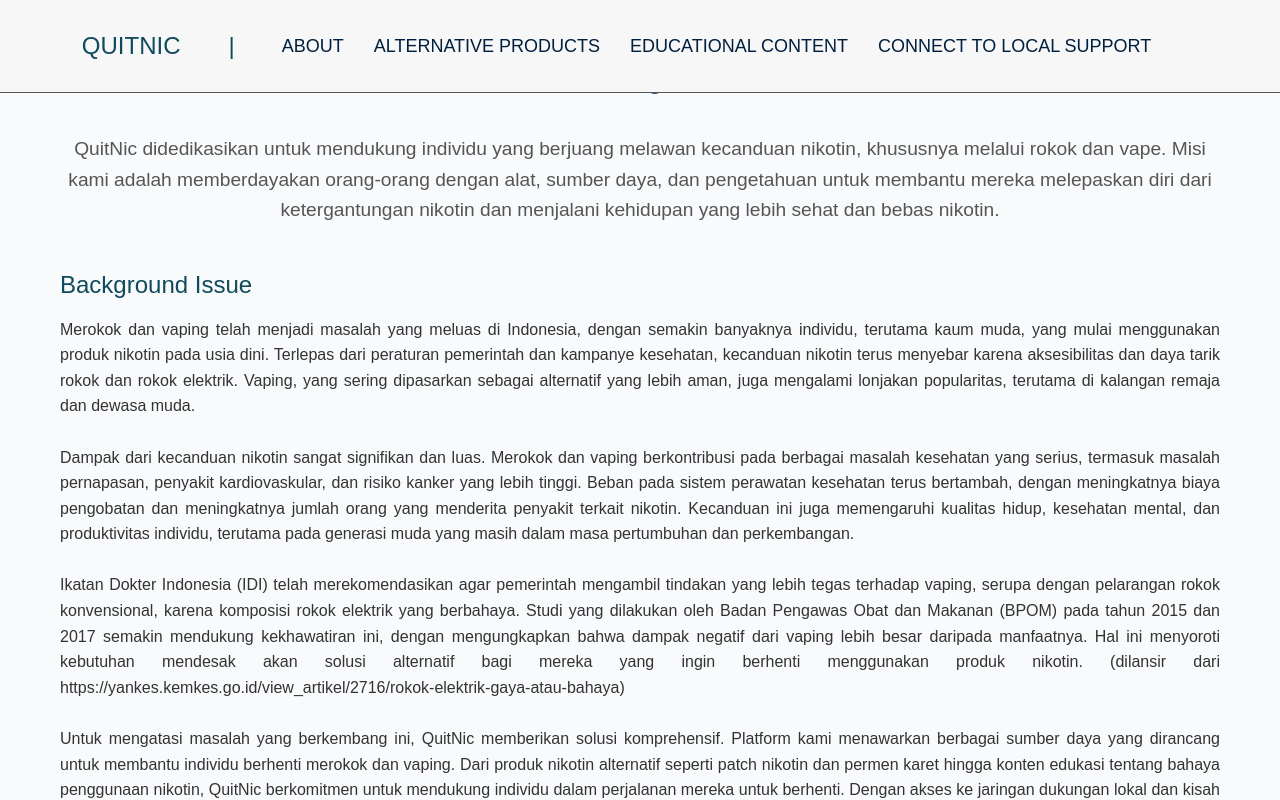
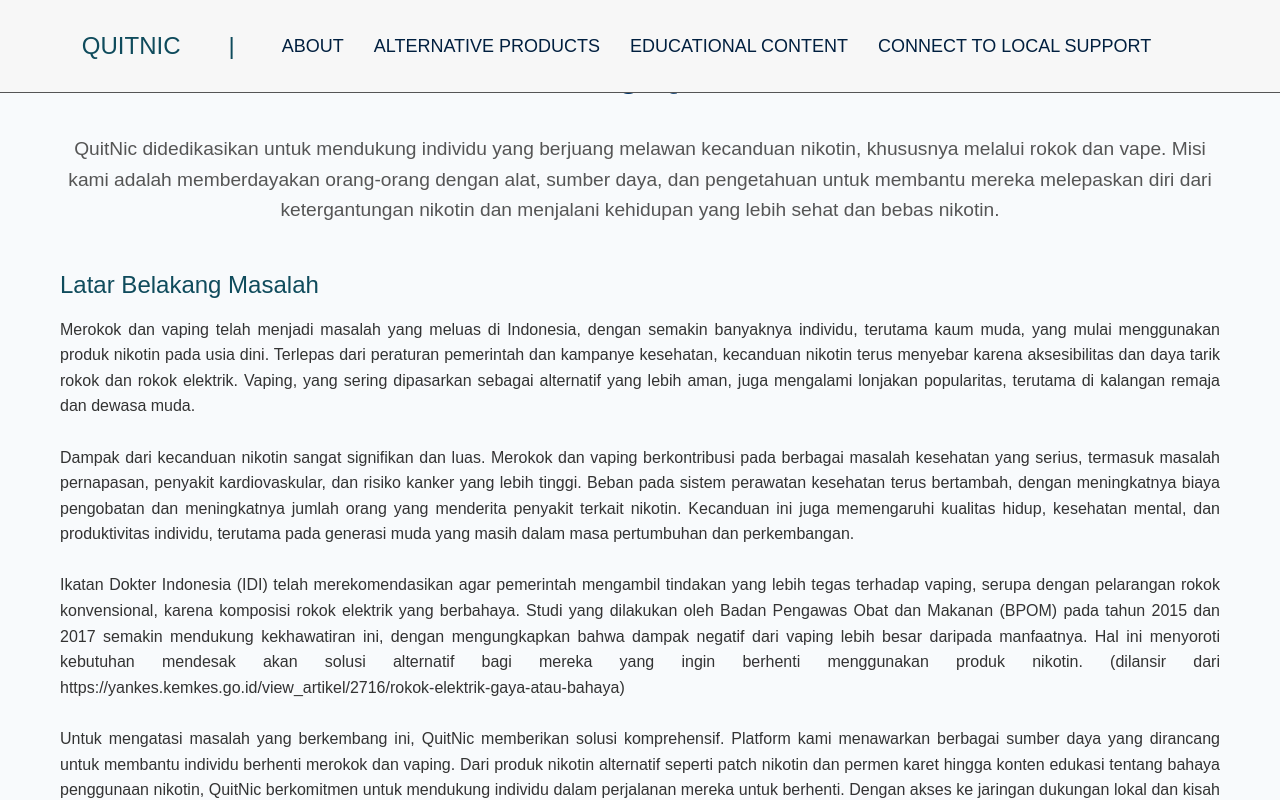
Before and after one commit to demtcsre/P5-Kelompok-3-12-IPA-1, a React (Create React App) app: page /about in a window 1280 px wide. Shown: the top 800 px of the page. Built offline with nearby package versions, Linux system fonts and the light colour scheme.

Commit message:
translating web content from english to indonesia

```diff
--- a/src/components/About.jsx
+++ b/src/components/About.jsx
@@ -10,12 +10,12 @@ const About = () => {
 
       <section className="about-section">
         <div className="container">
-          <h2 className="about-title">About QuitNic</h2>
+          <h2 className="about-title">Tentang QuitNic</h2>
           <p className="about-description">
             QuitNic didedikasikan untuk mendukung individu yang berjuang melawan kecanduan nikotin, khususnya melalui rokok dan vape. Misi kami adalah memberdayakan orang-orang dengan alat, sumber daya, dan pengetahuan untuk membantu mereka melepaskan diri dari ketergantungan nikotin dan menjalani kehidupan yang lebih sehat dan bebas nikotin.
           </p>
 
-          <h2 className="subheading">Background Issue</h2>
+          <h2 className="subheading">Latar Belakang Masalah</h2>
           <p className="background-description">
             Merokok dan vaping telah menjadi masalah yang meluas di Indonesia, dengan semakin banyaknya individu, terutama kaum muda, yang mulai menggunakan produk nikotin pada usia dini. Terlepas dari peraturan pemerintah dan kampanye kesehatan, kecanduan nikotin terus menyebar karena aksesibilitas dan daya tarik rokok dan rokok elektrik. Vaping, yang sering dipasarkan sebagai alternatif yang lebih aman, juga mengalami lonjakan popularitas, terutama di kalangan remaja dan dewasa muda.
           </p>
```
